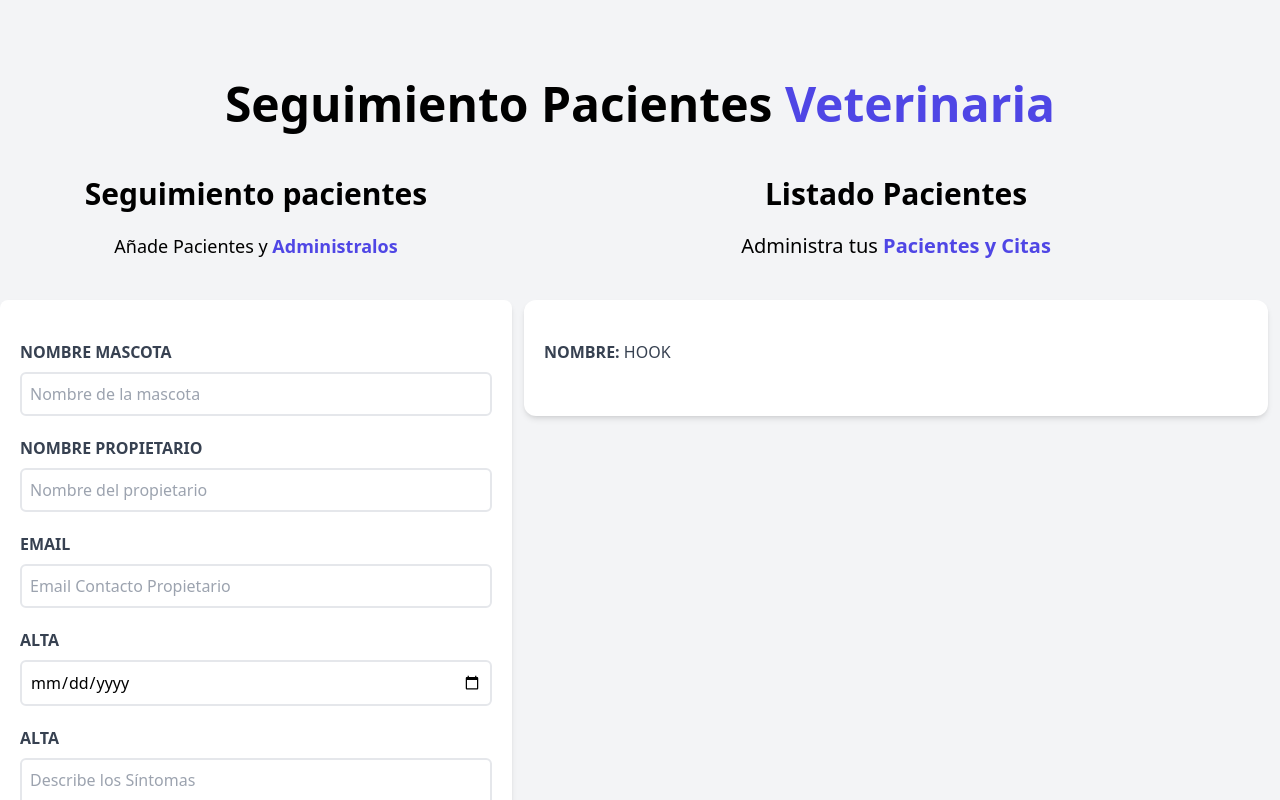
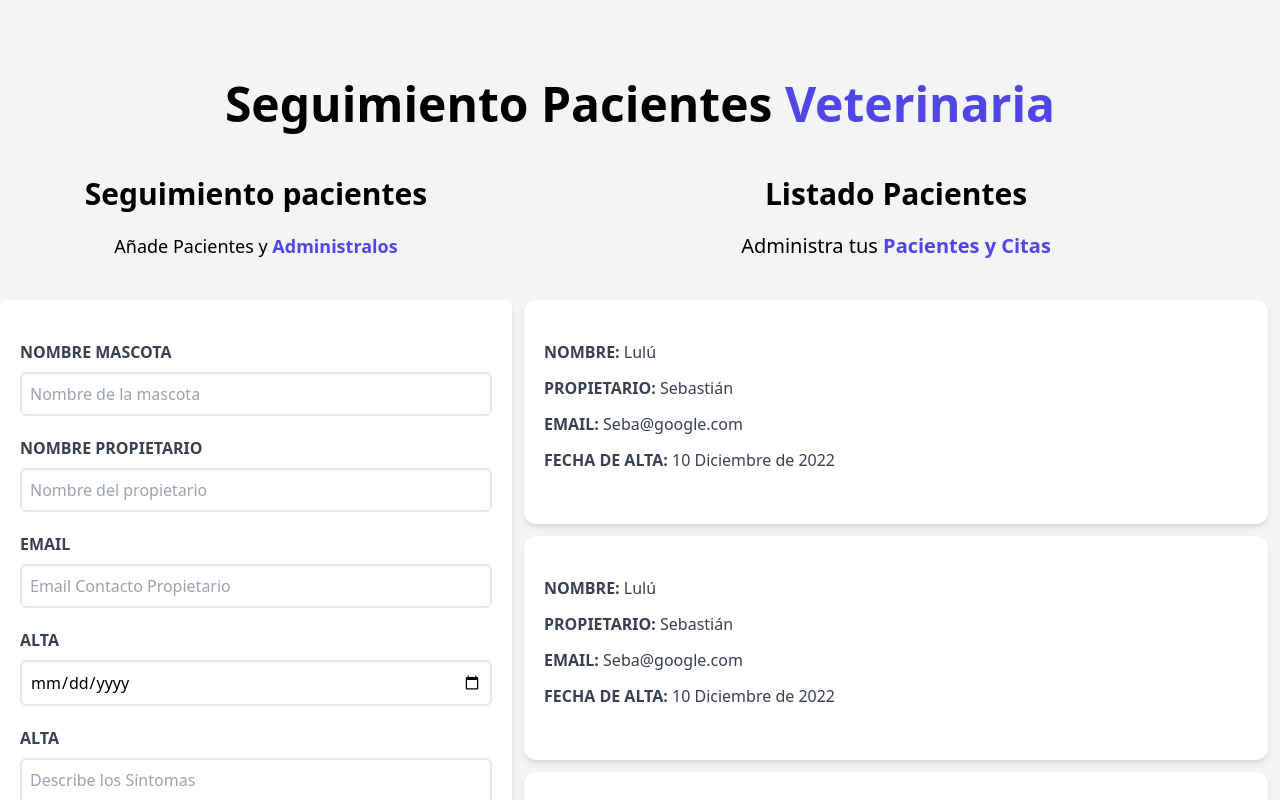
Before and after one commit to SebastianRiquelmeM/react_projects, a React (Vite) app in the folder citas-react/: page / in a window 1280 px wide. Shown: the top 800 px of the page. Built offline with nearby package versions, Linux system fonts and the light colour scheme.

Commit message:
diseño terminado

```diff
--- a/citas-react/src/components/ListadoPacientes.jsx
+++ b/citas-react/src/components/ListadoPacientes.jsx
@@ -1,19 +1,23 @@
 import React from "react";
+import { Paciente } from "./Paciente";
 
 export const ListadoPacientes = () => {
 	return (
-		<div className="w-1/2 md:w-3/5">
-			<h2 className="font-black text-3xl text-center">Listado Pacientes</h2>
+		<div className="md:w-1/2 lg:w-3/5 md:h-screen md:overflow-y-scroll">
+			<h2 className="font-black text-3xl text-center">
+				Listado Pacientes
+			</h2>
 			<p className="text-xl mt-5 mb-10 text-center">
 				Administra tus {""}
-				<span className="text-indigo-600 font-bold">Pacientes y Citas</span>
+				<span className="text-indigo-600 font-bold">
+					Pacientes y Citas
+				</span>
 			</p>
-
-			<div className="m-3 bg-white shadow-md px-5 py-10 rounded-xl">
-				<p className="font-bold mb-3 text-gray-700 uppercase">Nombre: {""}
-					<span className="font-normal">Hook</span>
-				</p>
-			</div>
+			<Paciente/>
+			<Paciente/>
+			<Paciente/>
+			<Paciente/>
+			<Paciente/>
 		</div>
 	);
 };
--- /dev/null
+++ b/citas-react/src/components/Paciente.jsx
@@ -0,0 +1,26 @@
+import React from "react";
+
+export const Paciente = () => {
+	return (
+		<div className="m-3 bg-white shadow-md px-5 py-10 rounded-xl">
+			<p className="font-bold mb-3 text-gray-700 uppercase">
+				Nombre: {""}
+				<span className="font-normal normal-case">Lulú</span>
+			</p>
+			<p className="font-bold mb-3 text-gray-700 uppercase">
+				Propietario: {""}
+				<span className="font-normal normal-case">Sebastián</span>
+			</p>
+			<p className="font-bold mb-3 text-gray-700 uppercase">
+				Email: {""}
+				<span className="font-normal normal-case">Seba@google.com</span>
+			</p>
+			<p className="font-bold mb-3 text-gray-700 uppercase">
+				Fecha de alta: {""}
+				<span className="font-normal normal-case">
+					10 Diciembre de 2022
+				</span>
+			</p>
+		</div>
+	);
+};
```
